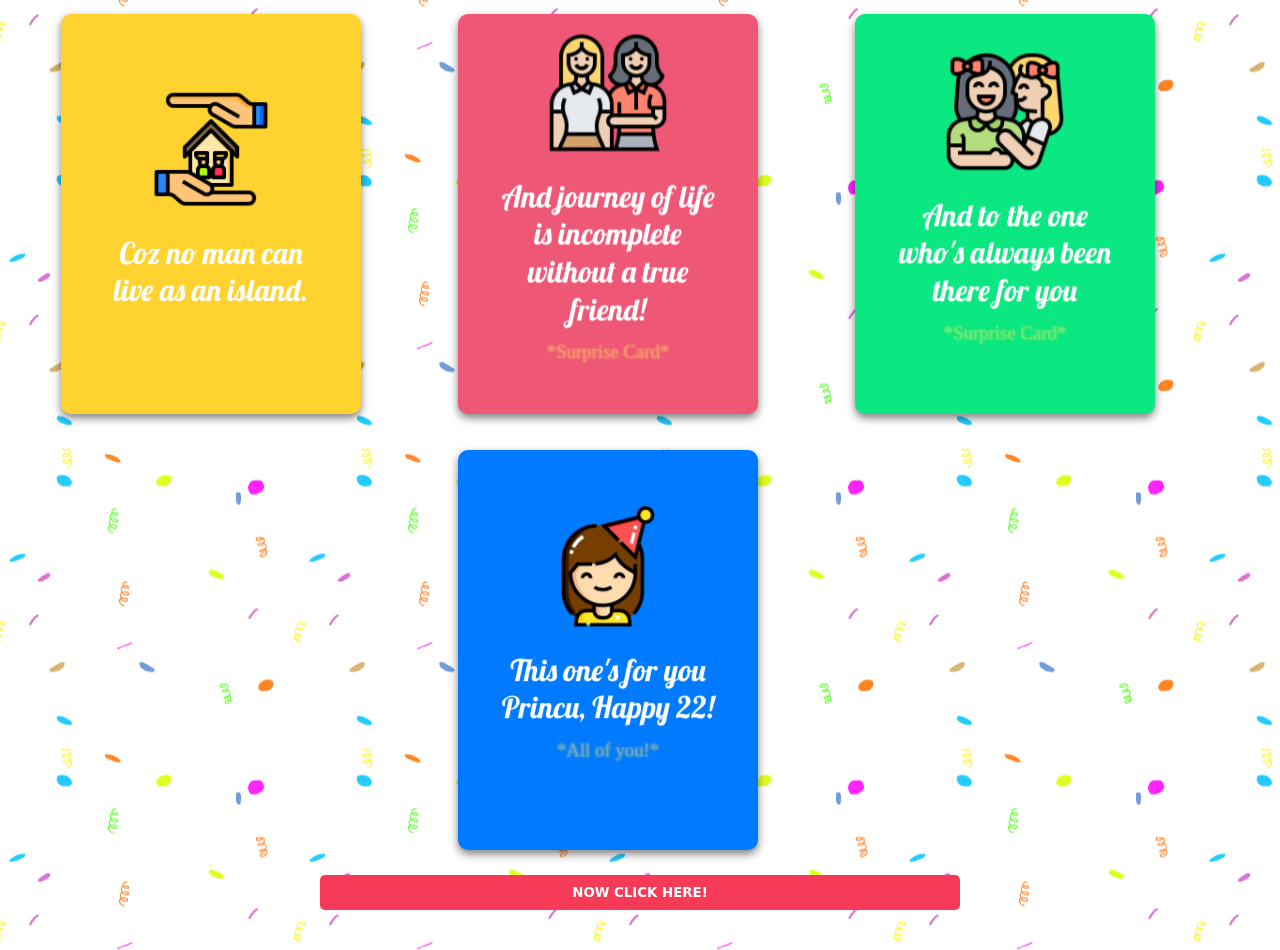
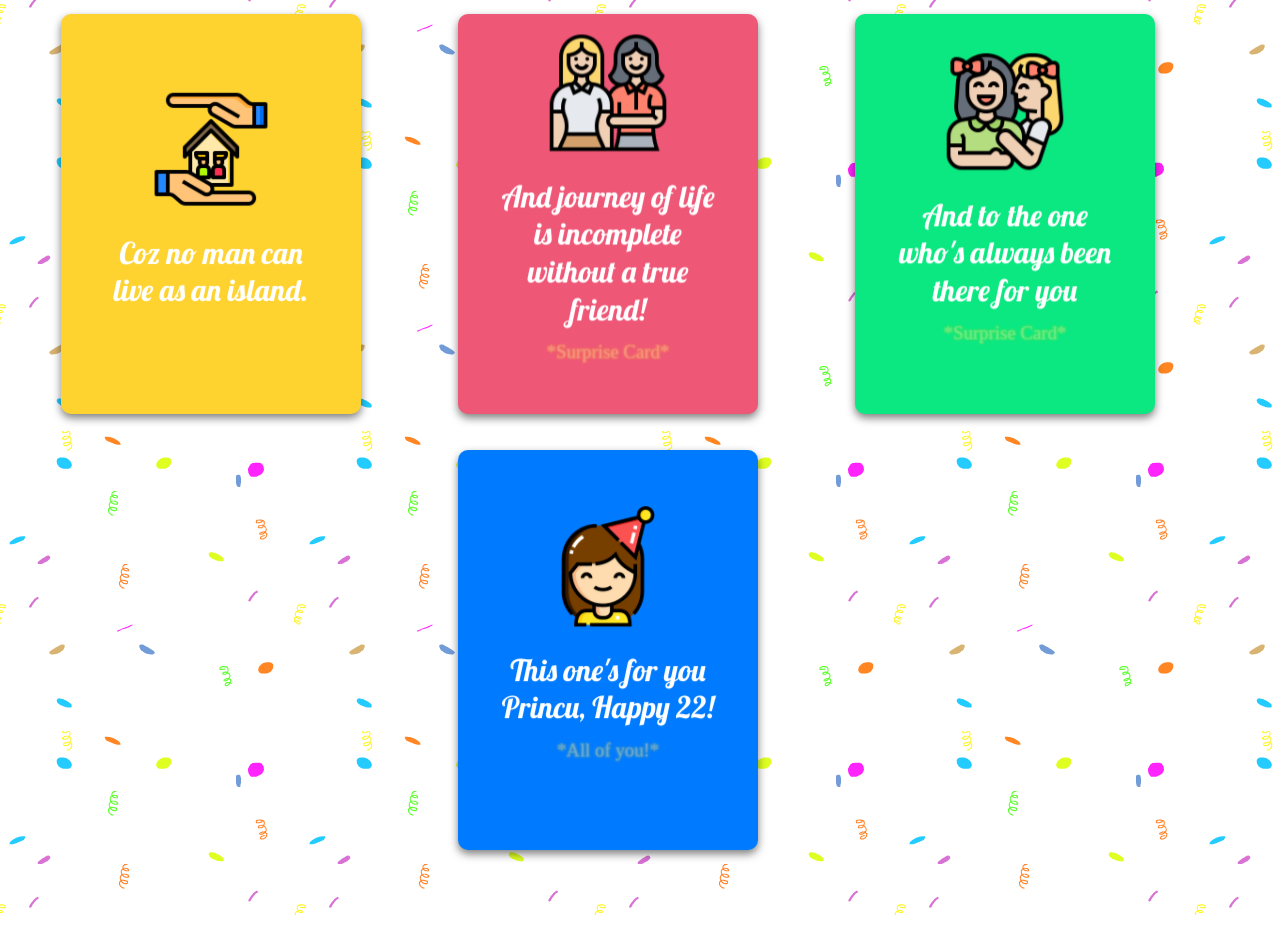
Before and after one commit to chawhangaurav10/riya-birthday, a website: page imagecards.html in a window 1280 px wide. Shown: the part 2753-3703 px from the top of the page. After the commit the page ends 3668 px from the top, so only its background shows below. Drawn offline with nearby package versions, Linux system fonts and the light colour scheme; a web font is replaced by a local one.

```diff
--- a/imagecards.html
+++ b/imagecards.html
@@ -434,9 +434,7 @@
                 </div>
             </div>
         </div>
-        <div><center>
-            <a href="./typewishes.html"><button id="clicker" class="btn btn-primary" onclick="">Now Click Here!</button></a>
-        </center>
+        <div>
         </div>
     </div>
     <!-- all audio  -->
```
